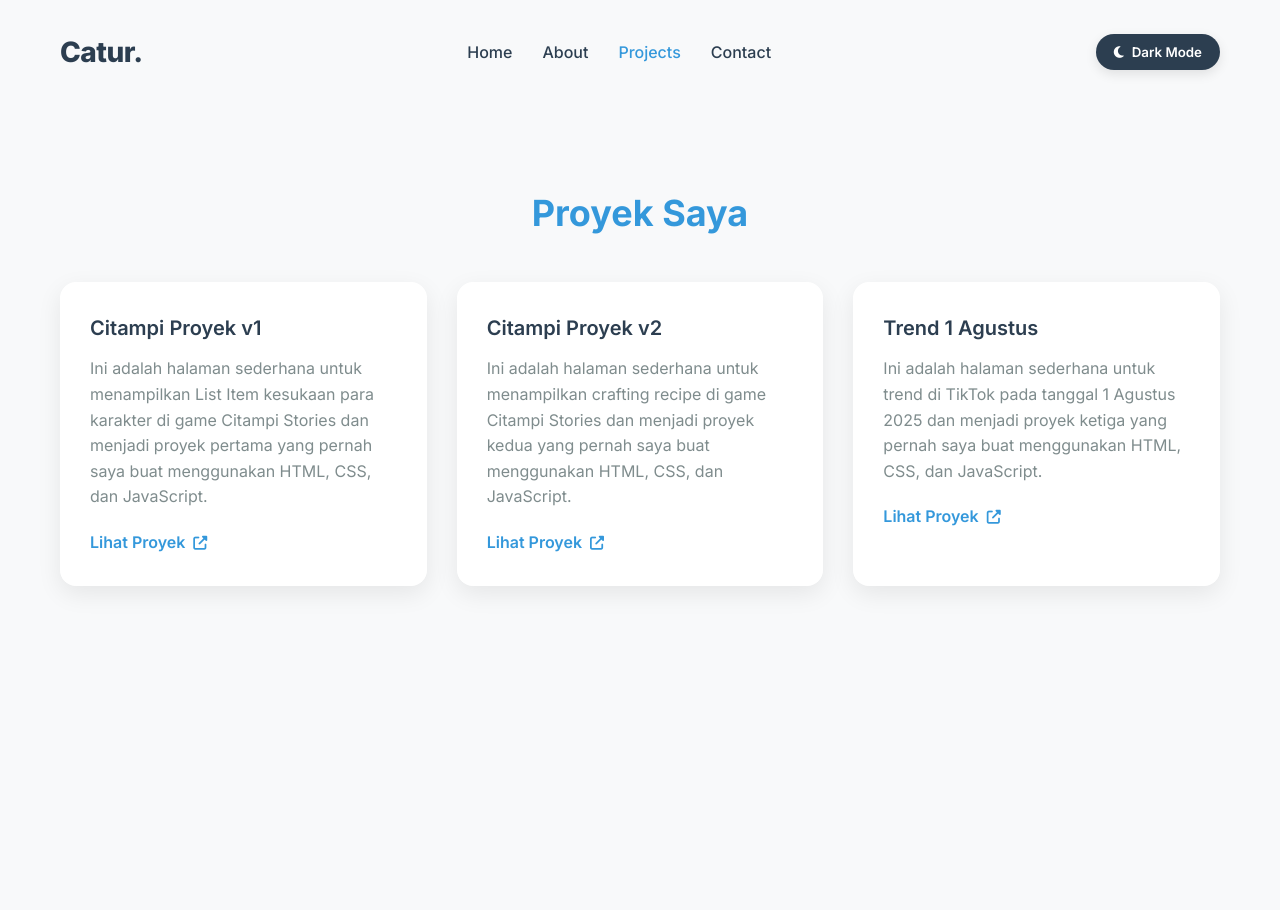
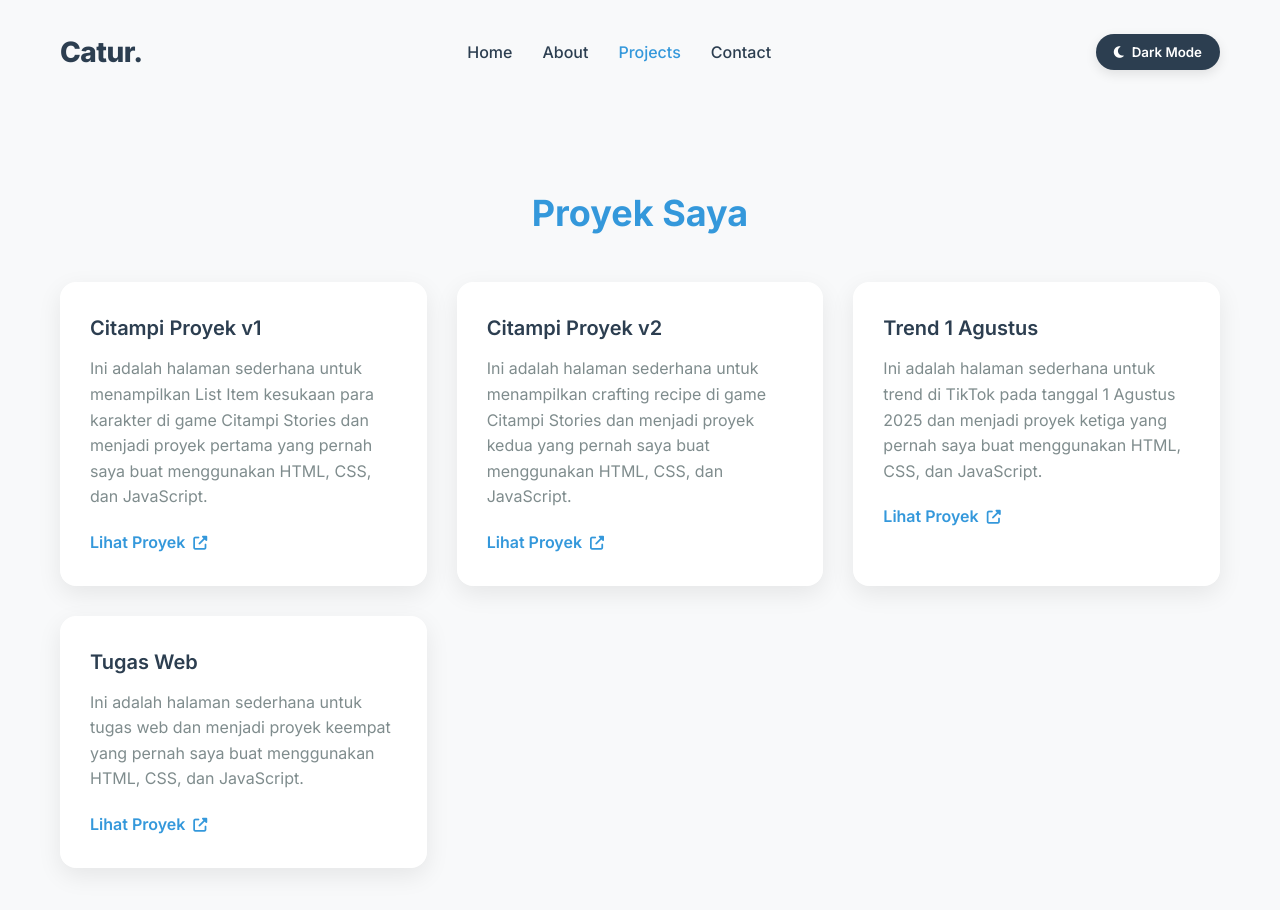
Before and after one commit to Rizzkiy/Portfolio, a plain HTML site: page Projects/projects.html in a window 1280 px wide. Before the commit the page ends 800 px from the top, so only its background shows below. Drawn offline with Linux system fonts and the light colour scheme.

Commit message:
Update projects.html

```diff
--- a/Projects/projects.html
+++ b/Projects/projects.html
@@ -302,6 +302,15 @@
                             Lihat Proyek <i class="fas fa-external-link-alt"></i>
                         </a>
                     </div>
+                    <div class="project-card" style="animation-delay: 0.6s;">
+                        <div class="project-title">Tugas Web</div>
+                        <div class="project-desc">
+                            Ini adalah halaman sederhana untuk tugas web dan menjadi proyek keempat yang pernah saya buat menggunakan HTML, CSS, dan JavaScript.
+                        </div>
+                        <a class="project-link" href="https://rizzkiy.github.io/TugasWeb/" target="_blank">
+                            Lihat Proyek <i class="fas fa-external-link-alt"></i>
+                        </a>
+                    </div>
                 </div>
             </div>
         </section>
```
